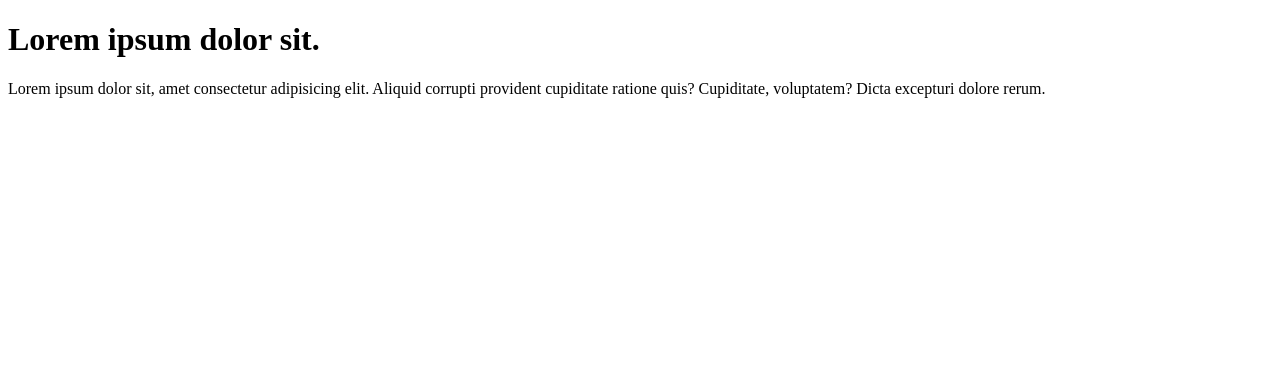
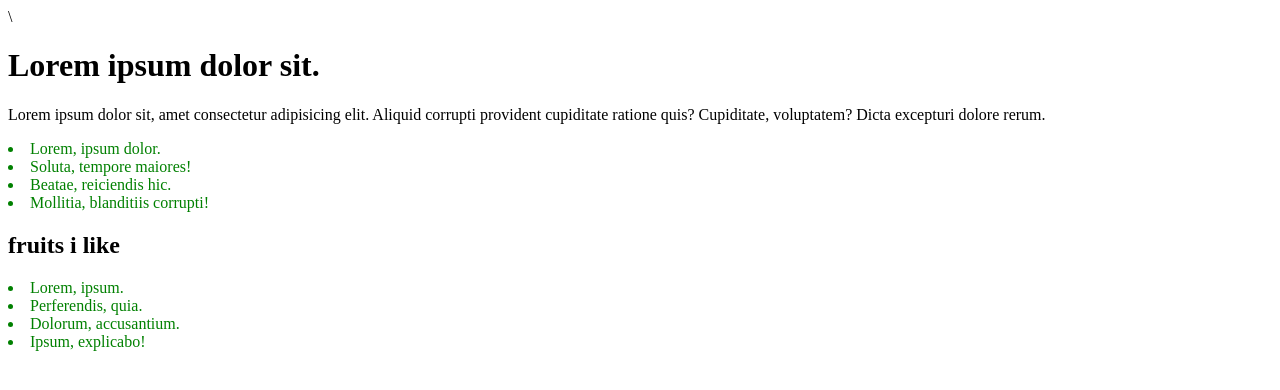
Before and after one commit to T-ahiti/module-24, a plain HTML site: page index.html in a window 1280 px wide. Drawn offline with Linux system fonts and the light colour scheme.

Commit message:
2nd commit

```diff
--- a/dom.js
+++ b/dom.js
@@ -0,0 +1,3 @@
+
+console.log('hello from js')
+console.log(document.body)
--- a/index.html
+++ b/index.html
@@ -5,7 +5,12 @@
     <meta charset="UTF-8">
     <meta name="viewport" content="width=device-width, initial-scale=1.0">
     <title>Document</title>
-    <link rel="stylesheet" href="style.css">
+    <link rel="stylesheet" href="style.css">\
+    <style>
+      li{
+        color: green
+      }
+    </style>
 </head>
 
 <body>
@@ -14,12 +19,37 @@
     </header>
 
     <main>
-     <p>Lorem ipsum dolor sit, amet consectetur adipisicing elit. Aliquid corrupti provident cupiditate ratione quis? Cupiditate, voluptatem? Dicta excepturi dolore rerum.</p>
+
+      <section>
+         <p>Lorem ipsum dolor sit, amet consectetur adipisicing elit. Aliquid corrupti provident cupiditate ratione quis? Cupiditate, voluptatem? Dicta excepturi dolore rerum.</p>
+         <li>Lorem, ipsum dolor.</li>
+         <li>Soluta, tempore maiores!</li>
+         <li>Beatae, reiciendis hic.</li>
+         <li>Mollitia, blanditiis corrupti!</li>
+      </section>
+
+      <section>
+        <h1>fruits i like</h1>
+        <li>Lorem, ipsum.</li>
+        <li>Perferendis, quia.</li>
+        <li>Dolorum, accusantium.</li>
+        <li>Ipsum, explicabo!</li>
+      </section>
+
     </main>
 
     <footer>
 
     </footer>
+
+     <script src="dom.js"></script>
+     <script>
+      const liCollection = document.getElementsByTagName('li')
+      // console.log(liCollection)
+      for(const li of liCollection){
+        console.log(li)
+      }
+     </script>
 </body>
 
 </html>
```
